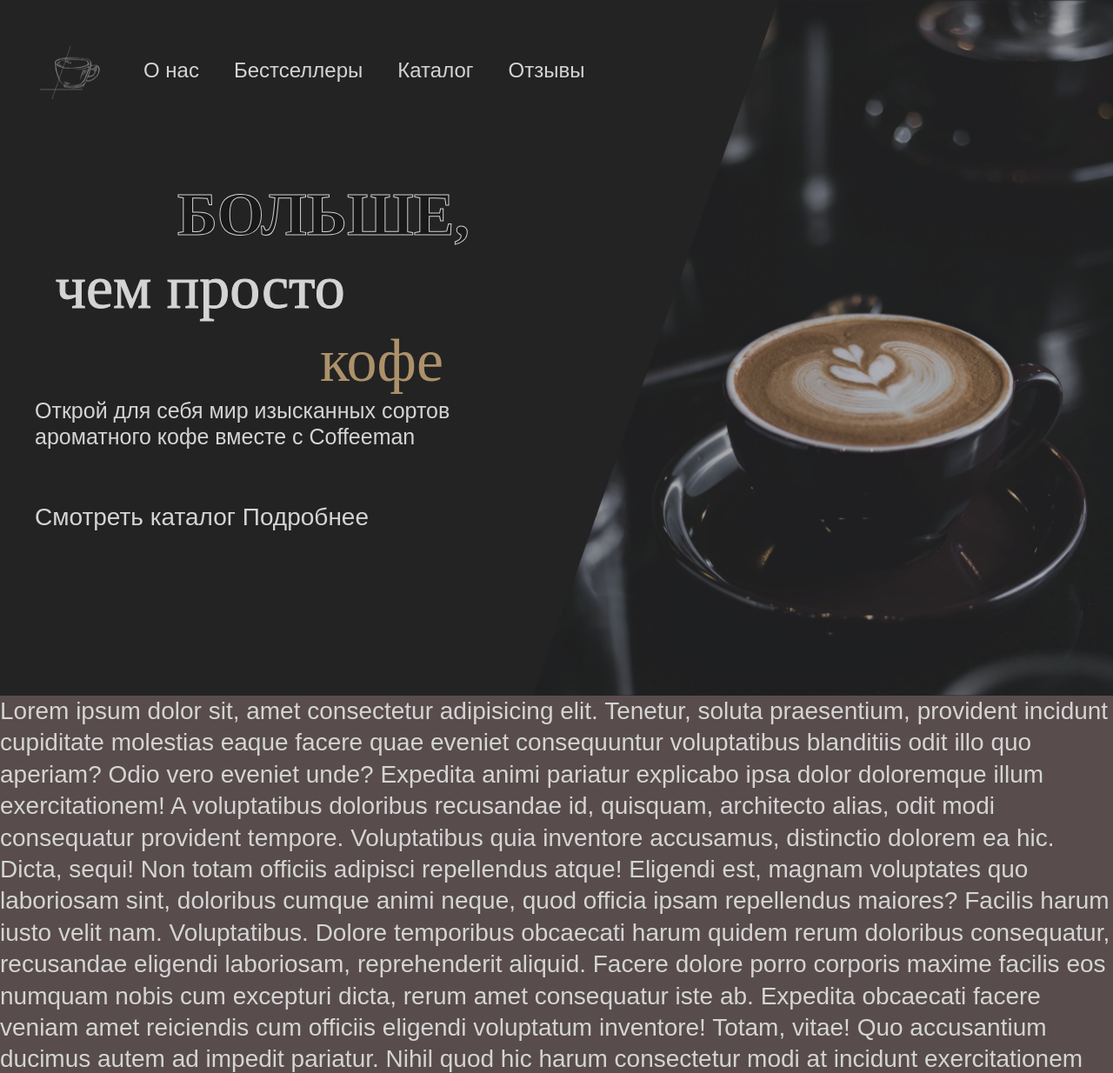
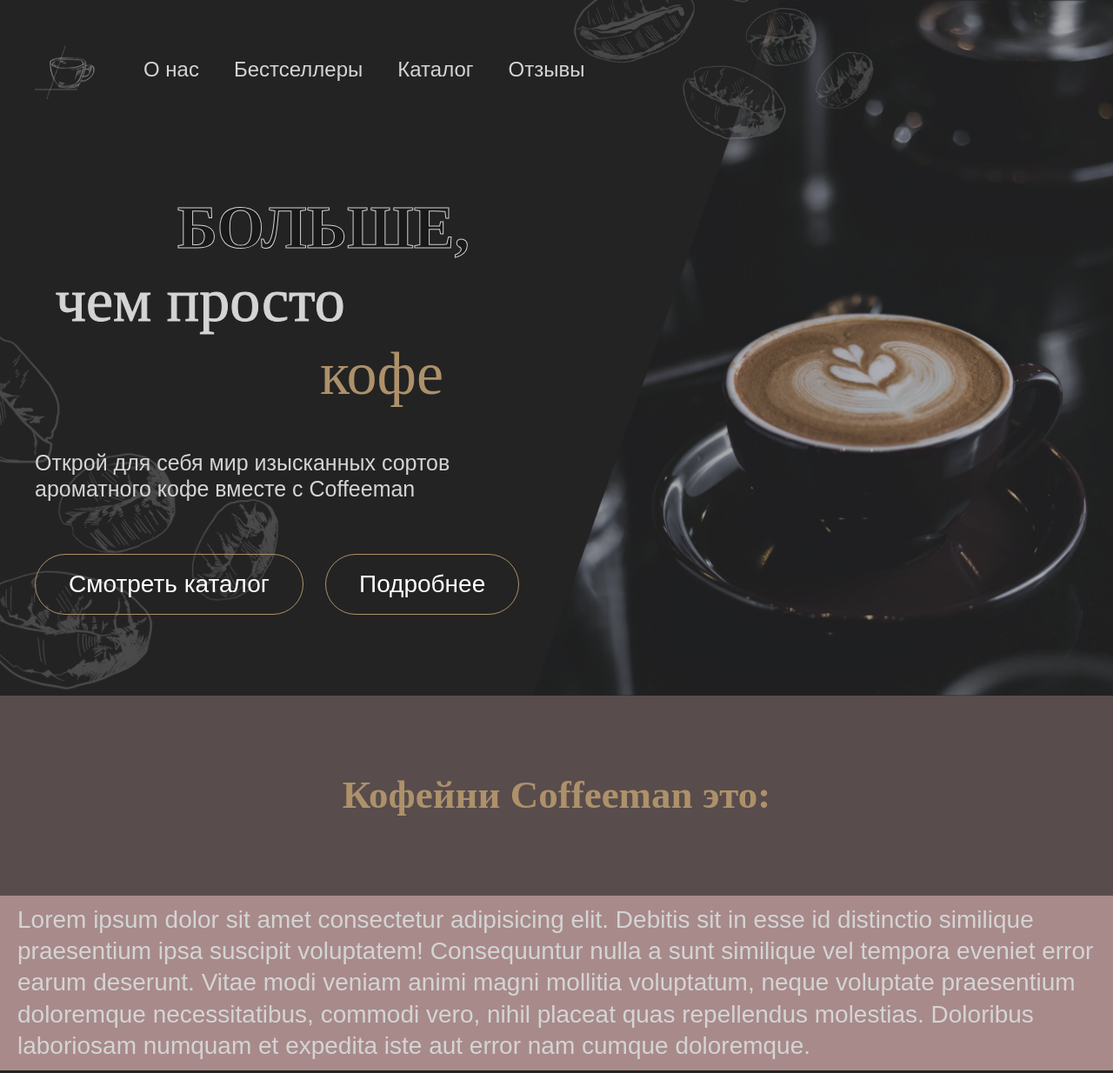
Before and after one commit to Melkorich/Coffeman, a plain HTML site: page app/index.html in a window 1280 px wide. Shown: the top 1234 px of the page at 87% size. Drawn offline with Linux system fonts and the light colour scheme; files whose address does not match are found by name.

Commit message:
header finished and about started

```diff
--- a/app/index.html
+++ b/app/index.html
@@ -10,11 +10,9 @@
 </head>
 <body>
 
-  <header class="header" style="background-image: url('images/header/header-img.png');">
-
-    <div class="header__body">
-      <div class="container">
-
+  <header class="header">
+    <div class="header__body" style="background-image: url('images/header/header-img.png');">
+      <div class="container header__inner">
         <div class="header__top">
           <a class="logo" href="#">
             <img class="logo__img" src="images/logo.png" alt="logo">
@@ -22,23 +20,23 @@
           <nav class="menu">
             <ul class="menu__list">
               <li class="menu__item">
-                <a class="menu__link" href="#">О нас</a>
+                <a class="menu__link link-animation" href="#">О нас</a>
               </li>
               <li class="menu__item">
-                <a class="menu__link" href="#">Бестселлеры</a>
+                <a class="menu__link link-animation" href="#">Бестселлеры</a>
               </li>
               <li class="menu__item">
-                <a class="menu__link" href="#">Каталог</a>
+                <a class="menu__link link-animation" href="#">Каталог</a>
               </li>
               <li class="menu__item">
-                <a class="menu__link" href="#">Отзывы</a>
+                <a class="menu__link link-animation" href="#">Отзывы</a>
               </li>
             </ul>
           </nav>
         </div>
 
         <div class="header__content">
-          <div class="header__inner">
+
           <h1 class="header__title">
             Больше,
             <span>чем просто </span>
@@ -50,31 +48,23 @@
               Открой для себя мир изысканных сортов ароматного кофе вместе с Coffeeman
             </p>
           </div>
+        </div>
         <div class="header__links">
-              <a class="header__link" href="#">Смотреть каталог</a>
-              <a class="header__link" href="#">Подробнее</a>
-            </div>
+          <a class="header__link btn-animation" href="#">Смотреть каталог</a>
+          <a class="header__link btn-animation" href="#">Подробнее</a>
         </div>
 
       </div>
     </div>
-    </div>
-
-    <!-- <img class="header__bg" src="images/header/header-img.png" alt=""> -->
-
   </header>
 
+
   <main class="main">
-    Lorem ipsum dolor sit, amet consectetur adipisicing elit. Tenetur, soluta praesentium, provident incidunt cupiditate molestias eaque facere quae eveniet consequuntur voluptatibus blanditiis odit illo quo aperiam? Odio vero eveniet unde?
-    Expedita animi pariatur explicabo ipsa dolor doloremque illum exercitationem! A voluptatibus doloribus recusandae id, quisquam, architecto alias, odit modi consequatur provident tempore. Voluptatibus quia inventore accusamus, distinctio dolorem ea hic.
-    Dicta, sequi! Non totam officiis adipisci repellendus atque! Eligendi est, magnam voluptates quo laboriosam sint, doloribus cumque animi neque, quod officia ipsam repellendus maiores? Facilis harum iusto velit nam. Voluptatibus.
-    Dolore temporibus obcaecati harum quidem rerum doloribus consequatur, recusandae eligendi laboriosam, reprehenderit aliquid. Facere dolore porro corporis maxime facilis eos numquam nobis cum excepturi dicta, rerum amet consequatur iste ab.
-    Expedita obcaecati facere veniam amet reiciendis cum officiis eligendi voluptatum inventore! Totam, vitae! Quo accusantium ducimus autem ad impedit pariatur. Nihil quod hic harum consectetur modi at incidunt exercitationem velit!
-    Ut, dignissimos laboriosam doloribus est molestiae odio odit commodi tempore alias temporibus culpa perferendis saepe cum, voluptas magnam. Veniam animi a quos doloribus repudiandae dolorem cumque distinctio quasi adipisci exercitationem?
-    Eius excepturi numquam voluptates sequi explicabo facere, recusandae sed quia! Ipsum perspiciatis, ipsam est nemo harum adipisci. Totam, quis repellat! Obcaecati nobis illo fuga tempore temporibus minima repellat asperiores voluptatem?
-    Nobis beatae, rerum ex vero voluptas impedit libero voluptatem repudiandae magnam sunt quod magni atque corporis officiis blanditiis, totam aliquam ipsam repellendus mollitia consectetur sequi eaque! Eum ut quidem ipsam.
-    Sequi cupiditate consectetur illo sint repudiandae harum, tenetur distinctio ratione incidunt magnam praesentium, fuga illum a repellat ad nihil eligendi sapiente delectus animi temporibus! Iure laboriosam pariatur hic fuga inventore!
-    Eveniet ab quis commodi inventore consectetur harum placeat expedita, sequi tenetur perferendis consequatur autem laborum ea dolores suscipit sunt magni a tempora explicabo dolor? Quibusdam totam placeat quo vitae laudantium!
+    <section class="about">
+      <div class="container">
+        <h2 class="about__title title">Кофейни Coffeeman это:</h2>
+      </div>
+    </section>
   </main>
 
   <footer class="footer">
--- a/app/scss/_global.scss
+++ b/app/scss/_global.scss
@@ -6,6 +6,7 @@
   font-weight: 300;
   line-height: 1.3;
   color: $text;
+  background-color: #232323;
 }
 
 .container {
@@ -20,8 +21,17 @@
   margin-right: 40px;
 
   img {
-    width: 100%;
     height: 100%;
     object-fit: contain;
   }
 }
+
+.title {
+  font-family: 'Montserrat';
+  font-weight: 600;
+  font-style: normal;
+  font-size: 45px;
+  line-height: 1.1;
+  text-align: center;
+  color: $title;
+}
--- a/app/scss/_vars.scss
+++ b/app/scss/_vars.scss
@@ -1,5 +1,6 @@
 $text: #d4d4d4;
 $title: #ad916a;
+$hover: #6A5941;
 
 %monserat-600 {
   font-family: 'Montserrat-SemiBold', sans-serif;
--- /dev/null
+++ b/app/scss/about/_about.scss
@@ -0,0 +1,3 @@
+.about {
+  padding: 90px 45px;
+}
--- /dev/null
+++ b/app/scss/animation/_btn-animation.scss
@@ -0,0 +1,18 @@
+.btn-animation {
+  outline: none;
+  transition: background-color 0.3s, border-color 0.3s;
+
+  &:focus {
+    background-color: $title;
+  }
+
+  &:hover {
+    background-color: $hover;
+    border-color: $hover;
+  }
+
+  &:active {
+    background-color: #232323;
+  }
+
+}
--- /dev/null
+++ b/app/scss/animation/_link-animation.scss
@@ -0,0 +1,17 @@
+.link-animation {
+  outline: none;
+  transition: color 0.3s, transform 0.3s;
+  display: flex;
+
+  &:focus {
+    color: $title;
+  }
+
+  &:hover {
+    color: $hover;
+  }
+
+  &:active {
+    color: #232323;
+  }
+}
--- a/app/scss/header/_header.scss
+++ b/app/scss/header/_header.scss
@@ -1,31 +1,56 @@
 .header {
-  min-height: 100vh;
   display: flex;
   flex-direction: column;
-  background-color: #232323;
-  background-repeat: no-repeat;
-  background-size: auto 100%;;
-  background-position: right;
+  min-height: 100vh;
 
-  &__bg {
-    height: 100%;
-    max-width: 900px;
-    right: 0;
-    top: 0;
-    bottom: 0;
-    position: absolute;
-    z-index: 0;
+  &__body {
+    display: flex;
+    min-height: 100vh;
+    background-repeat: no-repeat;
+    background-size: auto 100%;
+    background-position: right;
+    position: relative;
+
+    &::before {
+      content: '';
+      position: absolute;
+      bottom: -120px;
+      left: 0;
+      max-width: 663px;
+      height: 663px;
+      width: 100%;
+      background-image: url('../images/header/header-bg2.png');
+      background-repeat: no-repeat;
+      background-size: contain;
+    }
   }
 
-  // &__body {
-  //   min-height: 100vh;
-  // }
+  &__inner {
+    flex: 1 1 auto;
+    width: 100%;
+    display: flex;
+    flex-direction: column;
+    position: relative;
+
+    &::before {
+      content: '';
+      position: absolute;
+      top: 0;
+      right: 15%;
+      max-width: 460px;
+      height: 460px;
+      width: 100%;
+      background-image: url('../images/header/header-bg1.png');
+      background-repeat: no-repeat;
+      background-size: contain;
+    }
+  }
 
   &__top {
-    padding-top: 45px;
     display: flex;
     align-items: center;
-    margin-bottom: 90px;
+    padding-top: 45px;
+    margin:0 0 105px 0;
   }
 
   .menu__list {
@@ -36,20 +61,16 @@
     margin-right: 40px;
   }
 
+  .menu__item:last-child {
+    margin-right: 0;
+  }
+
   .menu__link {
     font-size: 24px;
     line-height: 1.2;
   }
 
-  .menu__item:last-child {
-    margin-right: 0;
-  }
-
-  // &__content {
-  //   min-height: 80vh;
-  // }
-
-  &__inner {
+  &__content {
     display: flex;
     flex-direction: column;
     max-width: 500px;
@@ -59,6 +80,7 @@
     display: flex;
     flex-direction: column;
     align-self: flex-end;
+    margin: 0 0 45px 0;
     font-family: 'Montserrat';
     line-height: 1.2;
     font-size: 70px;
@@ -69,6 +91,7 @@
 
     span {
       text-transform: lowercase;
+      @include line-climp(1);
 
       &:first-child {
         margin-left: -140px;
@@ -92,17 +115,38 @@
     line-height: 1.2;
     font-weight: 400;
     margin-bottom: 60px;
+    @include line-climp(4);
   }
 
+  &__links {
+    display: flex;
+   flex-wrap: wrap;
+  }
 
+  &__link {
+    border: 1px solid $title;
+    border-radius: 50px;
+    color: #fff;
+    padding: 16px 38px;
+
+    &:first-child {
+      margin:0 25px 0 0;
+    }
+  }
 
 }
 
 
+
+
 main {
   background-color: rgb(88, 76, 76);
+  p {
+    margin-bottom: 20px;
+  }
 }
 
 .footer {
   background-color: rgb(168, 138, 138);
+  padding: 10px 20px;
 }
--- a/app/scss/style.scss
+++ b/app/scss/style.scss
@@ -5,6 +5,12 @@
 @import 'reset';
 @import 'global';
 
+/*animations*/
+@import "animation/link-animation";
+@import "animation/btn-animation";
 
+/*header*/
+@import "header/header";
 
-@import "header/header";
+/*about*/
+@import "about/about";
```
Also changed, not shown: app/css/style.min.css, 1 other file. Lines whose indentation alone changed are shown as unchanged.
